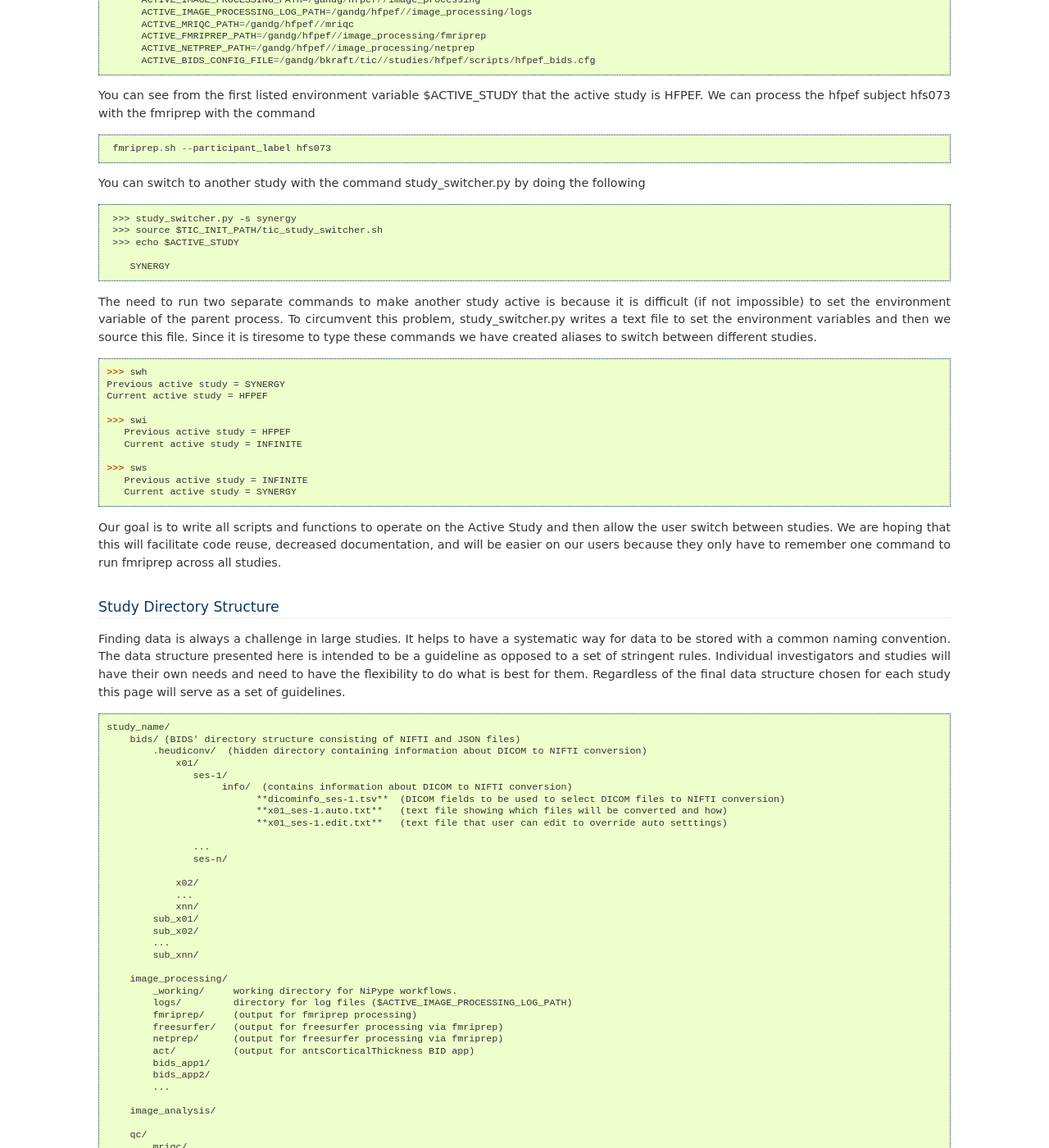
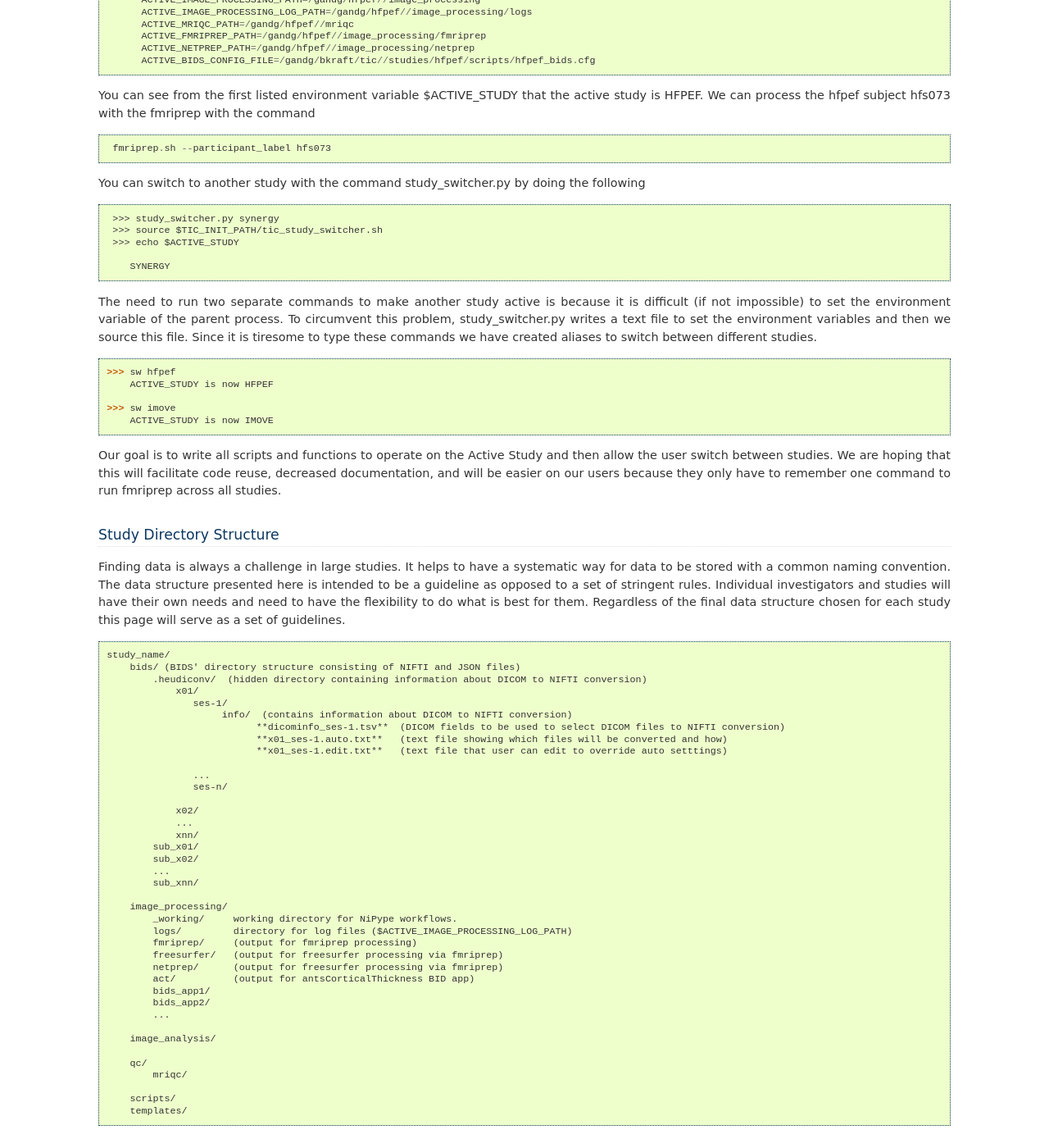
Before and after one commit to bkraft4257/tic2, a Sphinx documentation site: the page built from docs/source/other/studies.md, in a window 1280 px wide and 1400 px high, scrolled down 702 px. Shown: the whole window at 82% size. Built offline with Sphinx 7.4.7, drawn with Linux system fonts in a browser that asks for light colours; some of the changed text lies outside the part shown.

Commit message:
Dog fooding and updating documentation.
Signed-off-by: bkraft <bob.kraft@infiniteleap.net>

Former-commit-id: dfc62bd54d3e048061c59eba328a23a981ca9675
Former-commit-id: e10a828cbf3aa495446c85e5b734ca46cf647935

````diff
--- a/docs/source/other/quick_reference.rst
+++ b/docs/source/other/quick_reference.rst
@@ -1,4 +1,4 @@
-# Quick Instructions
+# Quick Reference
 
 These quick instructions are intended to serve as a reminder on how to process a data set.  Each
 step assumes that the previous steps have been completed and are correct. The commands are written
--- a/docs/source/other/studies.md
+++ b/docs/source/other/studies.md
@@ -54,7 +54,7 @@ with the fmriprep with the command
 You can switch to another study with the command study_switcher.py by
 doing the following
 
-     >>> study_switcher.py -s synergy
+     >>> study_switcher.py synergy
      >>> source $TIC_INIT_PATH/tic_study_switcher.sh
      >>> echo $ACTIVE_STUDY
 
@@ -68,17 +68,12 @@ and then we source this file. Since it is tiresome to type these
 commands we have created aliases to switch between different studies.
 
 ```
->>> swh
-Previous active study = SYNERGY
-Current active study = HFPEF
+>>> sw hfpef
+    ACTIVE_STUDY is now HFPEF
 
->>> swi
-   Previous active study = HFPEF
-   Current active study = INFINITE
+>>> sw imove
+    ACTIVE_STUDY is now IMOVE
 
->>> sws
-   Previous active study = INFINITE
-   Current active study = SYNERGY
 ```
 
 Our goal is to write all scripts and functions to operate on the Active
````
Also changed, not shown: other parts of docs/source/other/studies.md (+0 -10 lines).
